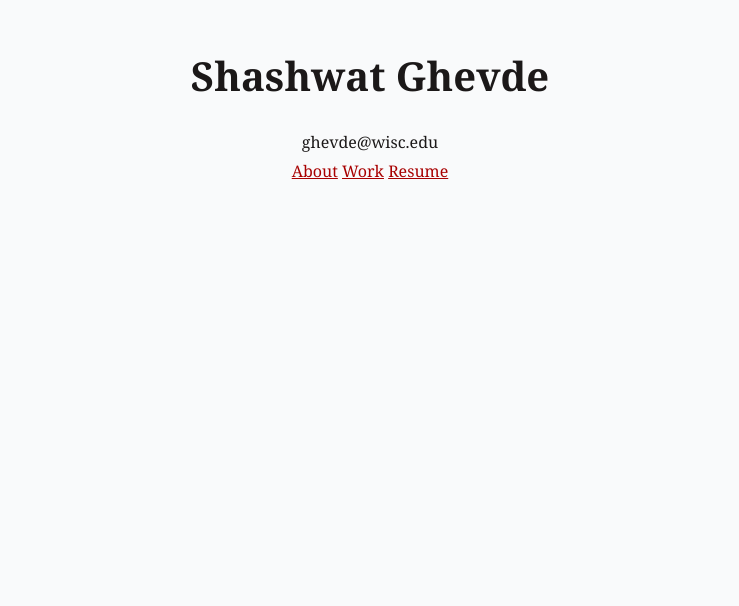
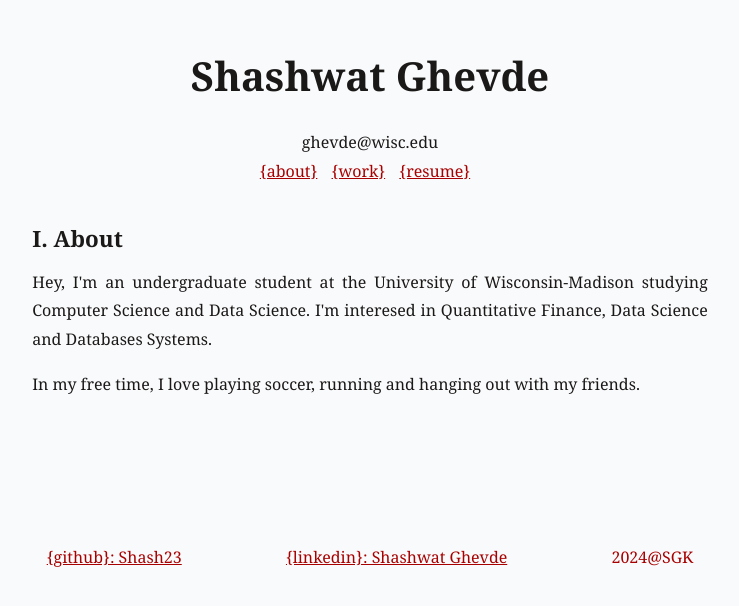
Before and after one commit to Shash23/website-0.1, a plain HTML site: page index.html in a window 1280 px wide. Shown: the part 126-732 px from the top of the page, without its empty margins (270-1009 px from the left). Drawn offline with nearby package versions, Linux system fonts and the light colour scheme; a web font is replaced by a local one.

Commit message:
added some links and stuff

```diff
--- a/index.html
+++ b/index.html
@@ -22,9 +22,7 @@
 
 
         document.addEventListener('DOMContentLoaded', () => {
-            document.querySelectorAll('section').forEach(section => {
-                section.style.display = 'none';
-            });
+            showSection('about');
         });
 
     </script>
@@ -43,16 +41,18 @@
         <p class="latex-light-auto" style="text-align: center;">ghevde@wisc.edu</p>
 
         <div class="nav" style="text-align: center;">
-            <a href="#" onclick="showSection('about')">About</a>
-            <a href="#" onclick="showSection('work')">Work</a>
-            <a href="#" onclick="showSection('resume')">Resume</a>
+            <a href="#" onclick="showSection('about')" style="margin-right: 10px;">{about}</a>
+            <a href="#" onclick="showSection('work')" style="margin-right: 10px;">{work}</a>
+            <a href="#" onclick="showSection('resume')" style="margin-right: 10px;">{resume}</a>
         </div>
 
 
         <section id="about" style="display: none;">
 
             <h3>I. About</h3>
-            <p>Hey, I'm an undergrad at the University of Wisconsin-Madison studying Computer Science and Data Science. I'm interesed in Quantititative Research, </p>
+            <p>Hey, I'm an undergraduate student at the University of Wisconsin-Madison studying Computer Science and Data Science. I'm interesed in Quantitative Finance, Data Science and Databases Systems. </p>
+            <p>In my free time, I love playing soccer, running and hanging out with my friends.</p>
+
 
         </section>
 
@@ -60,10 +60,7 @@
 
             <h3>II. Work</h3>
 
-            <br>
-
-            <p>Something here</p>
-
+            <p>This section is currently in progress, so for the meantime, feel free to check out my <a href="https://github.com/Shash23" target="_blank">Github</a>!</p>
 
 
         </section>
@@ -73,8 +70,8 @@
             <h3>III. Resume</h3>
 
             <p><b>Education</b></p>
-            <p>University of Wisconsin - Madison</p>
-            <p>B.S. Computer Sciences and B.S. Data Science (2022 - 2026)</p>
+            <p>University of Wisconsin - Madison (2022 - 2026)</p>
+            <p>B.S. Computer Sciences and B.S. Data Science </p>
 
             <br>
 
@@ -102,7 +99,19 @@
 
         </section>
 
+    </div>
 
+    <br>
+    <br>
+    <br>
+    <br>
+    <br>
+
+    <div class="socials" style="text-align: center;">
+
+        <a href="https://github.com/Shash23" target="_blank" style="margin-right: 100px;">{github}: Shash23</a>
+        <a href="https://www.linkedin.com/in/shashwat-ghevde-22843b202/" target="_blank" style="margin-right: 100px;">{linkedin}: Shashwat Ghevde</a>
+        <a>2024@SGK</a>
     </div>
 
 
```
